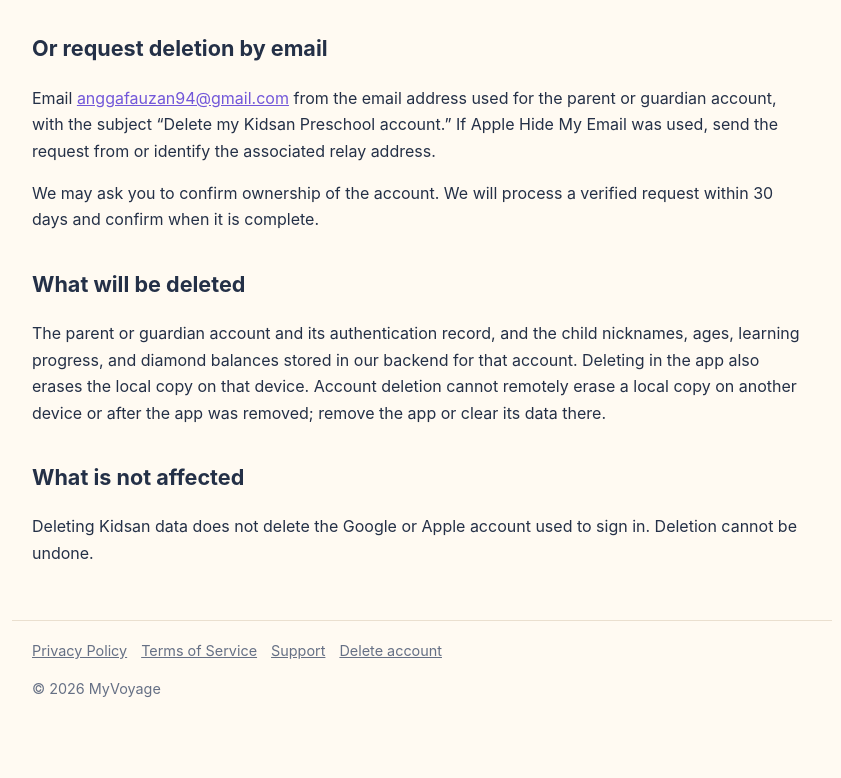
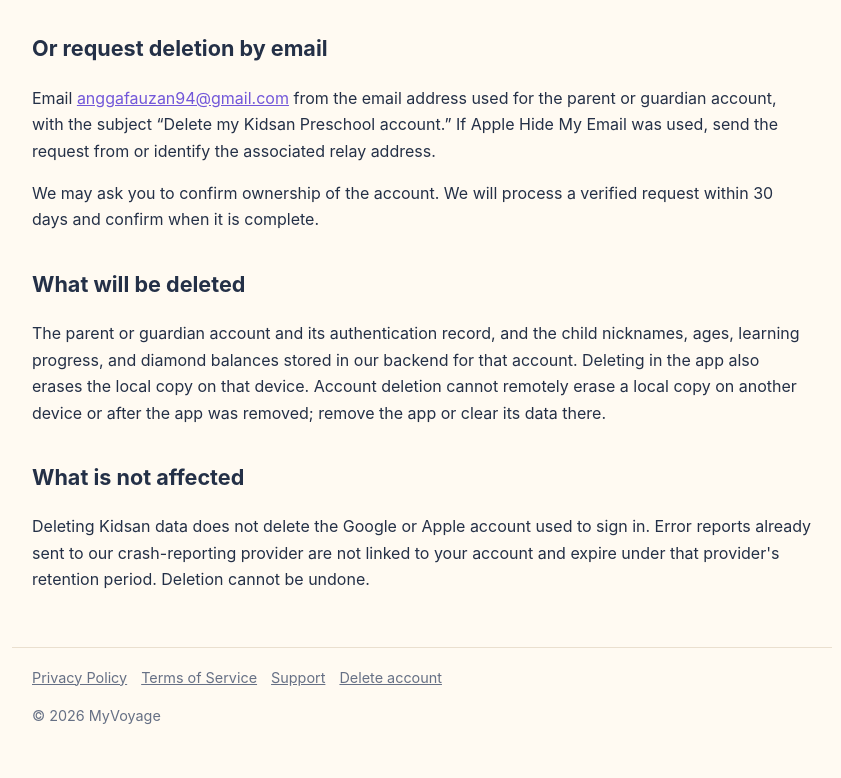
Before and after one commit to anggaf010/kidsan-preschool-legal, a plain HTML site: page delete-account.html in a window 1280 px wide. Shown: the part 400-1178 px from the top of the page, without its empty margins (218-1059 px from the left). Before the commit the page ends 1152 px from the top, so only its background shows below. Drawn offline with Linux system fonts and the light colour scheme.

Commit message:
Privacy pages: mention performance timings and error-report retention
State that a small sample of performance timings is sent with error reports, that child names, ages
and progress are not added to them, and that already-sent error reports are not linked to the
account and expire under the provider's retention period.

Co-Authored-By: Claude Sonnet 5.5 <noreply@anthropic.com>

```diff
--- a/delete-account.html
+++ b/delete-account.html
@@ -7,5 +7,5 @@
 <h2>Or request deletion by email</h2><p>Email <a href="mailto:anggafauzan94@gmail.com?subject=Delete%20my%20Kidsan%20Preschool%20account">anggafauzan94@gmail.com</a> from the email address used for the parent or guardian account, with the subject “Delete my Kidsan Preschool account.” If Apple Hide My Email was used, send the request from or identify the associated relay address.</p>
 <p>We may ask you to confirm ownership of the account. We will process a verified request within 30 days and confirm when it is complete.</p>
 <h2>What will be deleted</h2><p>The parent or guardian account and its authentication record, and the child nicknames, ages, learning progress, and diamond balances stored in our backend for that account. Deleting in the app also erases the local copy on that device. Account deletion cannot remotely erase a local copy on another device or after the app was removed; remove the app or clear its data there.</p>
-<h2>What is not affected</h2><p>Deleting Kidsan data does not delete the Google or Apple account used to sign in. Deletion cannot be undone.</p></main>
+<h2>What is not affected</h2><p>Deleting Kidsan data does not delete the Google or Apple account used to sign in. Error reports already sent to our crash-reporting provider are not linked to your account and expire under that provider's retention period. Deletion cannot be undone.</p></main>
 <footer><a href="privacy.html">Privacy Policy</a><a href="terms.html">Terms of Service</a><a href="support.html">Support</a><a href="delete-account.html">Delete account</a><p>© 2026 MyVoyage</p></footer></body></html>
```
Also changed, not shown: privacy.html (+1 -1 lines).
